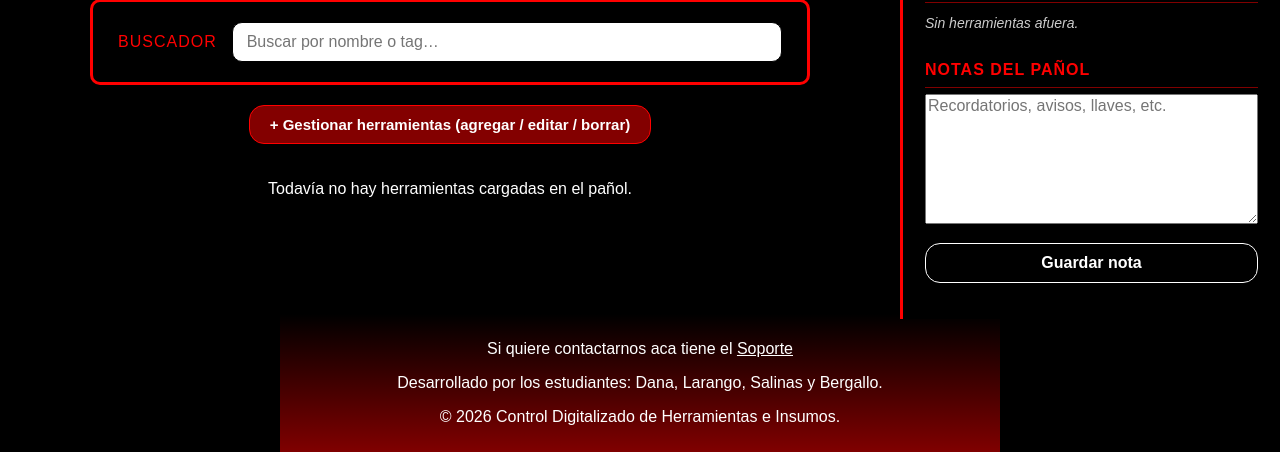
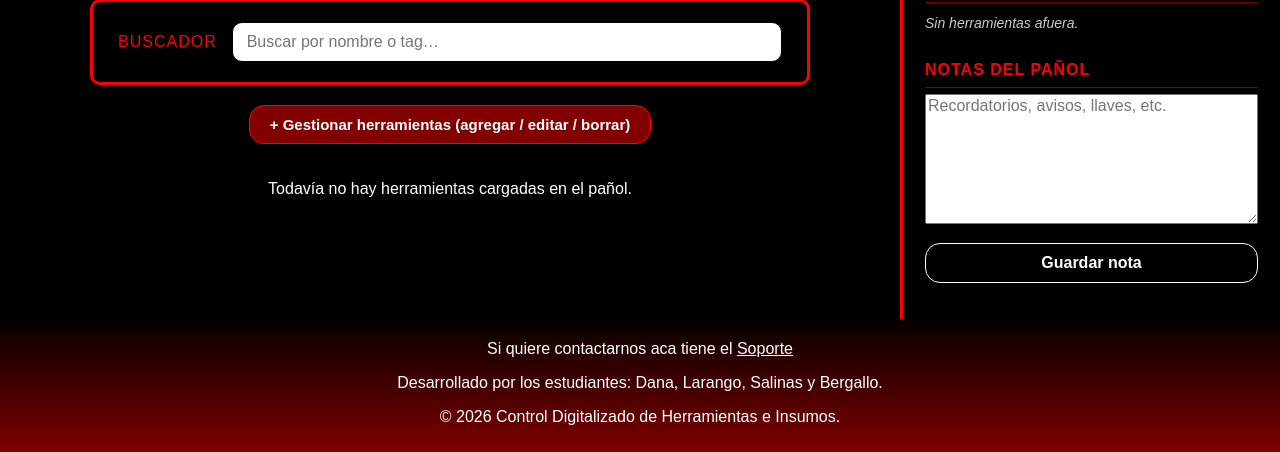
Before and after one commit to chiraaL/cdhi, a Flask app: page /index in a window 1280 px wide. Shown: the part 481-933 px from the top of the page. Run offline with Flask 3, Linux system fonts and the light colour scheme; the visitor is signed in with stand-in values (Sample User, id 1); data that the repository does not hold is empty; parts of the project's set-up code (start-up, migrations or seed data) failed here and were passed over; some libraries are stand-ins or nearby versions.

Commit message:
Revert footer: vuelve a width 100% + text-align: center (solo letras centradas). Media query footer restaurado.

```diff
--- a/static/css/index.css
+++ b/static/css/index.css
@@ -63,7 +63,9 @@ header {
         width: calc(100% - var(--ancho-sidebar-salida));
         /* left-aligned para que su borde derecho coincida con la sidebar */
     }
-    /* footer usa max-width: 720px + margin: auto; no necesita ancho fijo aquí */
+    footer {
+        width: calc(100% - var(--ancho-sidebar-salida));
+    }
 }
 
 .header-acciones {
@@ -541,11 +543,11 @@ footer {
     background-image: linear-gradient(to top, #800000, #000000);
     color: #ffffff;
     text-align: center;
-    padding: 10px 20px;
+    padding: 10px 0;
     position: static;
     bottom: 0;
-    max-width: 720px;                 /* mismo ancho máximo que buscador */
-    margin: 100px auto 0;             /* centrado con margin: auto como buscador */
+    width: 100%;
+    margin-top: 100px;
     box-sizing: border-box;
 }
 
```
